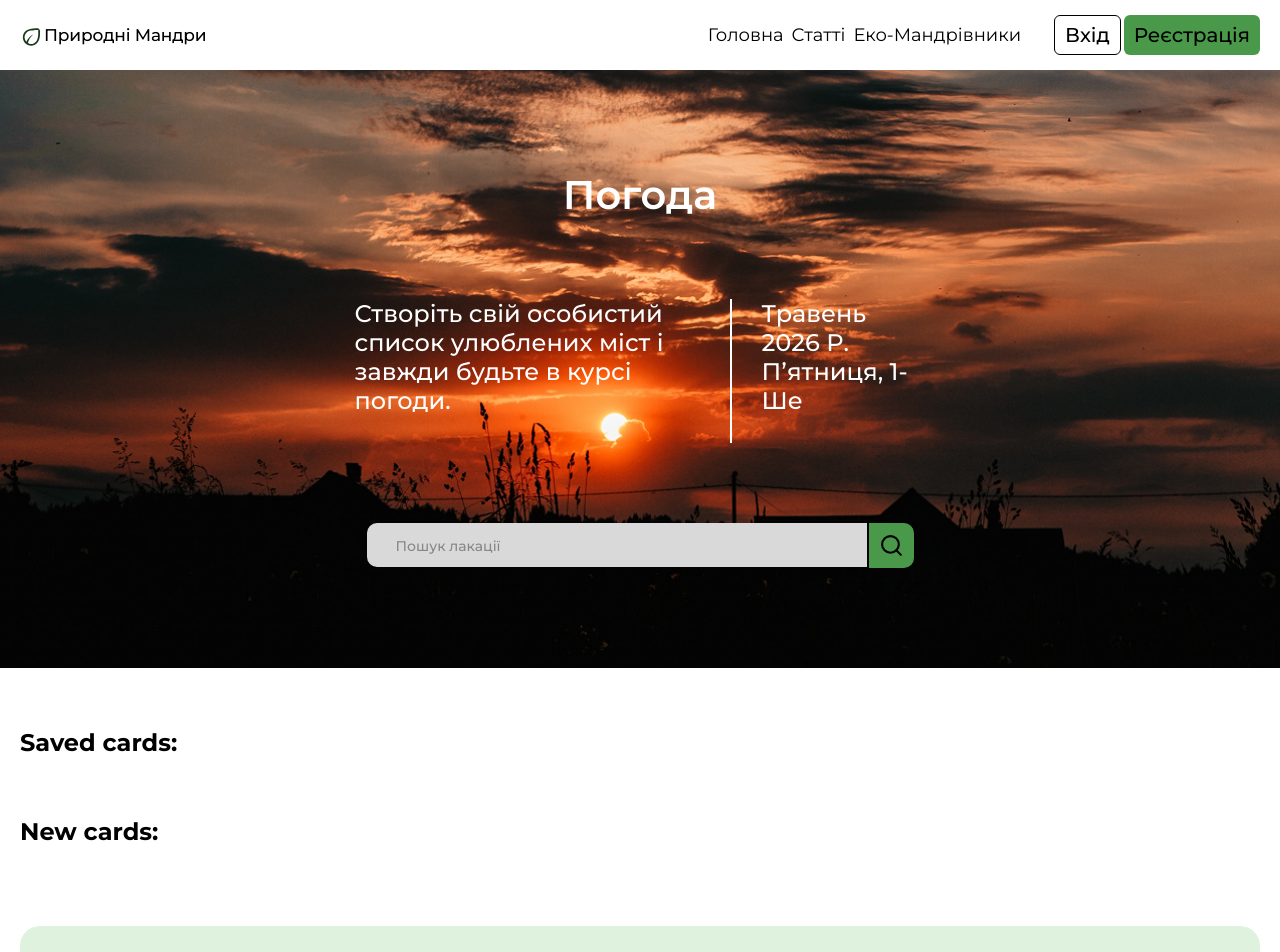
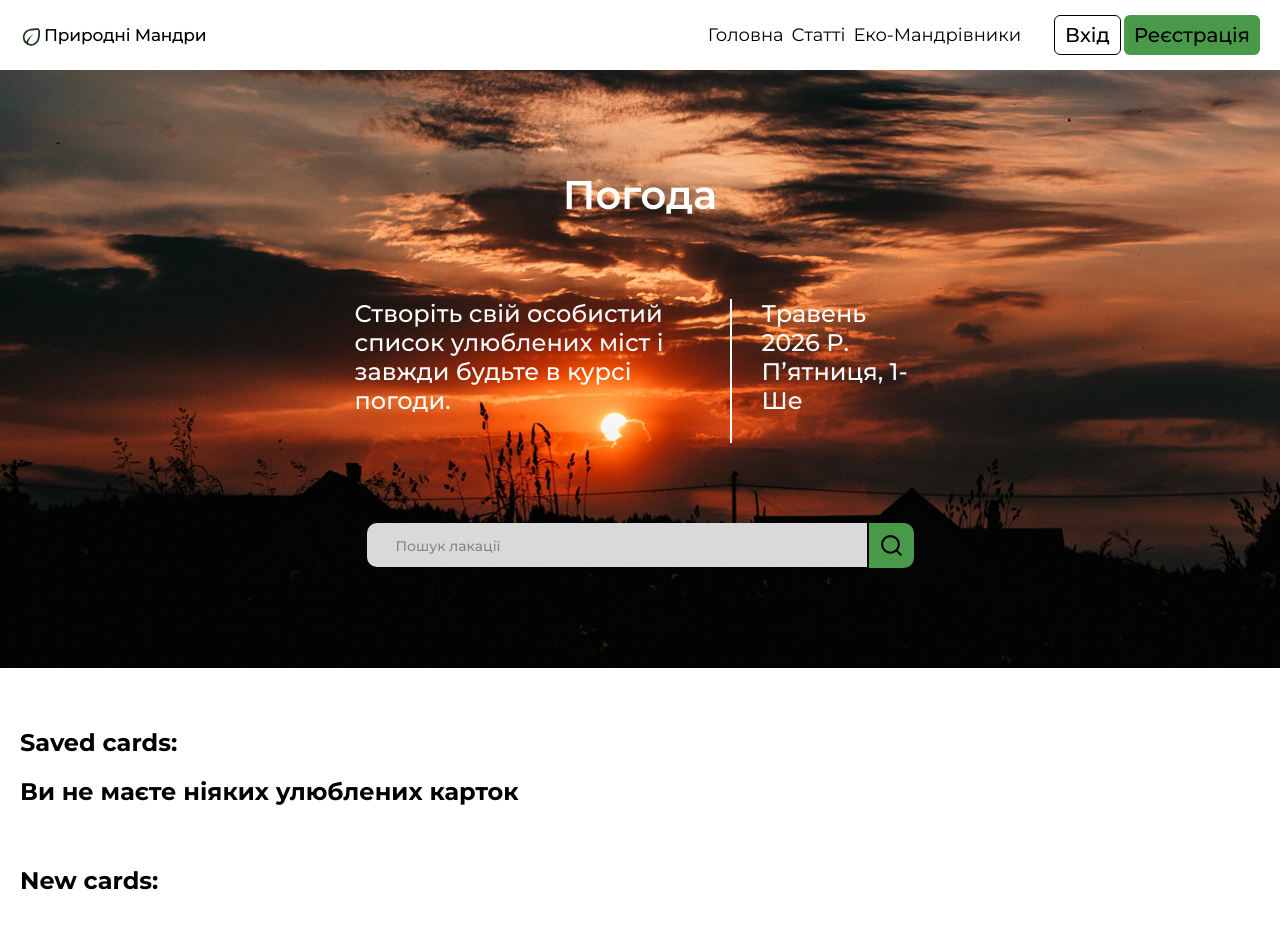
Before and after one commit to MarkiianPerliak/TravellersBlog, a React (Vite) app: page / in a window 1280 px wide. Shown: the top 952 px of the page. Built offline with nearby package versions, Linux system fonts and the light colour scheme.

Commit message:
Update
Not finished:
Favourites: delete logic and fav delete from lcs
Reload logic on both
Date updates on all cards

```diff
--- a/src/pages/Weather/Weather.jsx
+++ b/src/pages/Weather/Weather.jsx
@@ -164,8 +164,10 @@ const addCard = (newWeather) => {
                 <Container>
 
                     <h1>Saved cards:</h1>
-
-                    <ul className={style.weather__cards}>
+                            {favourite.length === 0 ? (
+                                <h2 style={{ marginTop: "20px" }}>Ви не маєте ніяких улюблених карток</h2>
+                            ) : (
+                        <ul className={style.weather__cards}>
                         {favourite.map(city => {
                             const date = new Date();
                             const fulldate = date.toLocaleDateString("uk-UA");
@@ -248,6 +250,8 @@ const addCard = (newWeather) => {
                             </li>
                         })}
                     </ul>
+                            )}
+
                 </Container>
             </section>
 
```
